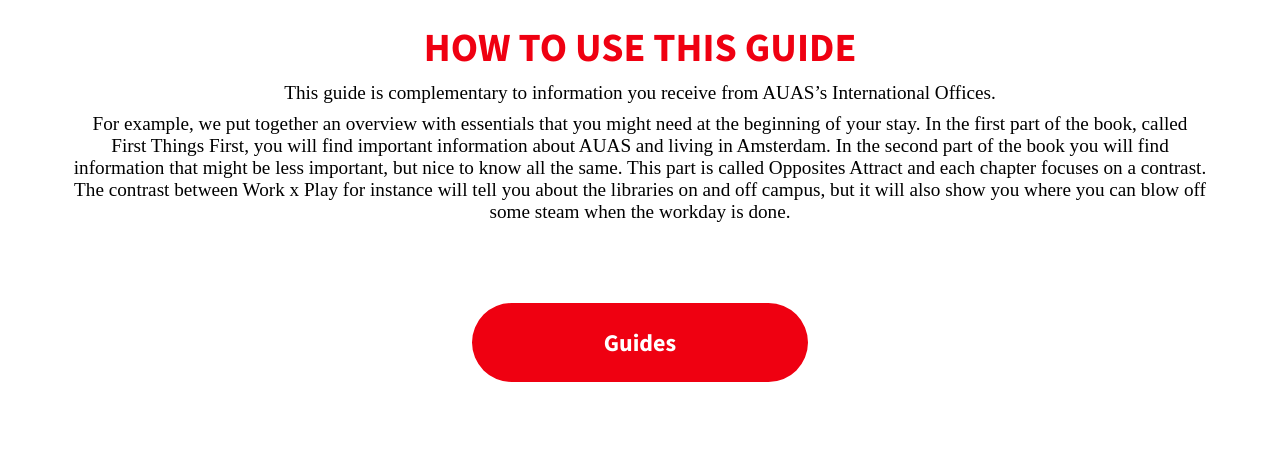
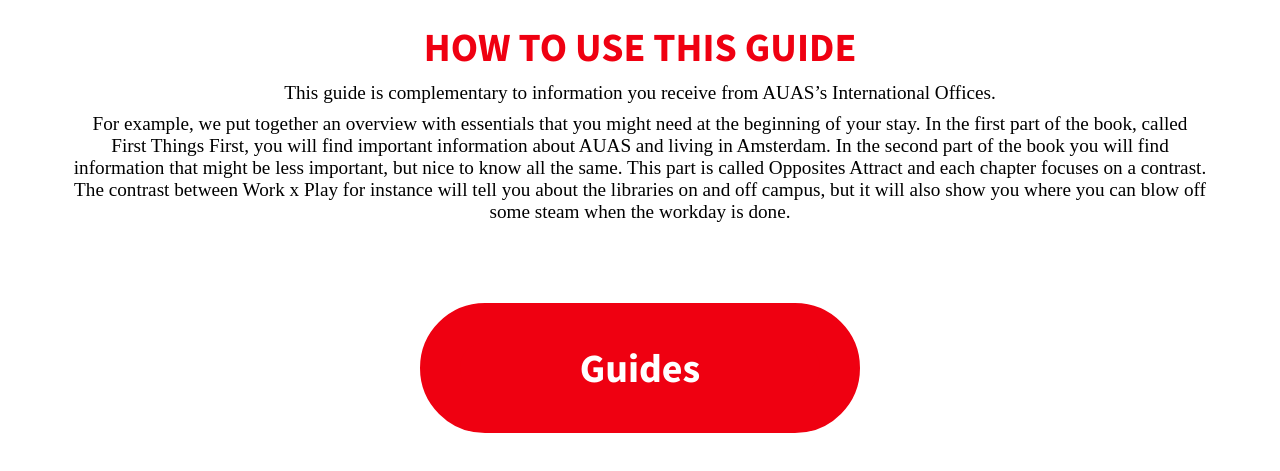
Before and after one commit to thawkm/isga, a plain HTML site: page index.html in a window 1280 px wide. Shown: the part 1094-1565 px from the top of the page. Before the commit the page ends 1524 px from the top, so only its background shows below. Drawn offline with Linux system fonts and the light colour scheme.

Commit message:
commit 0.7

```diff
--- a/styles/styles.css
+++ b/styles/styles.css
@@ -127,14 +127,15 @@ font-size: 2em;
 font-family: SourceSansPro-Bold;
 text-decoration: none;
 border: 1em solid rgb(239, 0, 17);
-    border-width: 1em 2.5em;
+/* border-width: 1em 2.5em; */
 border-radius: 2em;
 color: white;
 margin-left: auto;
 margin-right: auto;
-    font-size: 1.5em;
+font-size: 2.5em;
 display: block;
-    max-width: 9em;
+width: 9em;
+/* max-width: 9em; */
 margin-bottom: 2em;
 }
 
```
Lines whose indentation alone changed are shown as unchanged.
